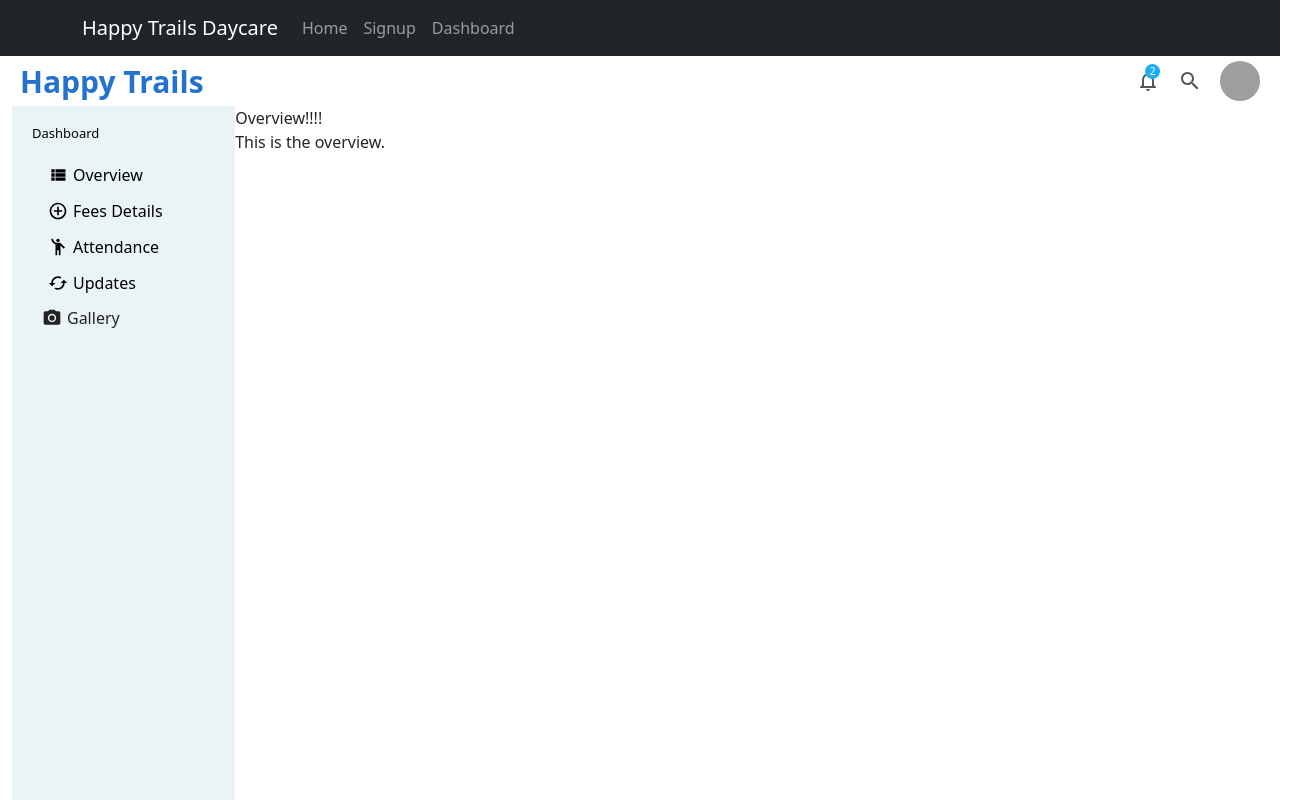
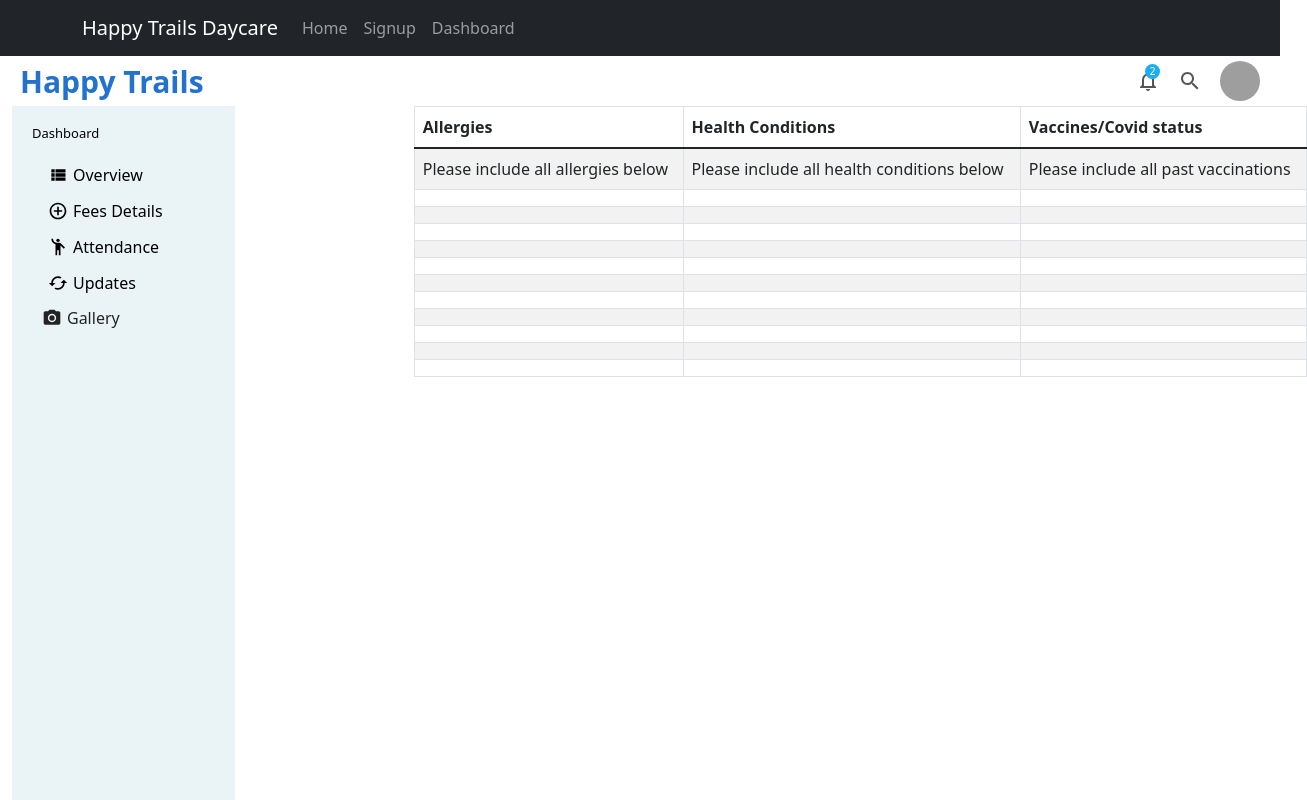
Before and after one commit to islamrahat735/CPSC_471_Final_Project_Frontend, a React (Create React App) app: page /Dashboard in a window 1280 px wide. Both pictures are taken after a click on the button "Overview". Shown: the top 800 px of the page, 1307 px wide, since content can reach past the window. Built offline with nearby package versions, Linux system fonts and the light colour scheme; grey boxes are pictures that could not be loaded.

Commit message:
medical info table done

```diff
--- a/src/pages/Overview.js
+++ b/src/pages/Overview.js
@@ -1,12 +1,58 @@
-import React from 'react'
+import { StylesContext } from '@material-ui/styles';
+import React from 'react';
+import * as ReactBootStrap from "react-bootstrap";
 
-export default function Overview() {
-    return (
-        <div>
-            Overview!!!!
-            <div>
-                This is the overview.
-            </div>
+
+
+const Overview=()=>{
+    const Child=[
+      {Allergies:"Please include all allergies below", HealthConditions:"Please include all health conditions below", Vaccines:"Please include all past vaccinations"},
+      {Allergies:"", HealthConditions:"", Vaccines:""},
+      {Allergies:"", HealthConditions:"", Vaccines:""},
+      {Allergies:"", HealthConditions:"", Vaccines:""},
+      {Allergies:"", HealthConditions:"", Vaccines:""},
+      {Allergies:"", HealthConditions:"", Vaccines:""},
+      {Allergies:"", HealthConditions:"", Vaccines:""},
+      {Allergies:"", HealthConditions:"", Vaccines:""},
+      {Allergies:"", HealthConditions:"", Vaccines:""},
+      {Allergies:"", HealthConditions:"", Vaccines:""},
+      {Allergies:"", HealthConditions:"", Vaccines:""},
+      {Allergies:"", HealthConditions:"", Vaccines:""},
+
+
+    ]
+
+
+
+    const renderChild=(childs,index)=>{
+      return(
+        <tr key={index}>
+        <td>{childs.Allergies}</td>
+        <td>{childs.HealthConditions}</td>
+        <td>{childs.Vaccines}</td>
+
+        </tr>
+
+      )
+    }
+  return (
+        <div className="Medical Record">
+        <ReactBootStrap.Table striped bordered hover>
+  <thead>
+    <tr>
+      <th>Allergies</th>
+      <th>Health Conditions</th>
+      <th>Vaccines/Covid status</th>
+    </tr>
+  </thead>
+  <tbody>
+  {Child.map(renderChild)}
+
+  </tbody>
+</ReactBootStrap.Table>
         </div>
-    )
+    );
+
 }
+
+export default Overview;
--- /dev/null
+++ b/src/pages/styles/attendance.css
@@ -0,0 +1,3 @@
+.attendance {
+  flex: 4;
+}
```
Also changed, not shown: src/pages/styles/overview-table.json (added, +32 -0 lines), src/pages/styles/Overview.css (added).
